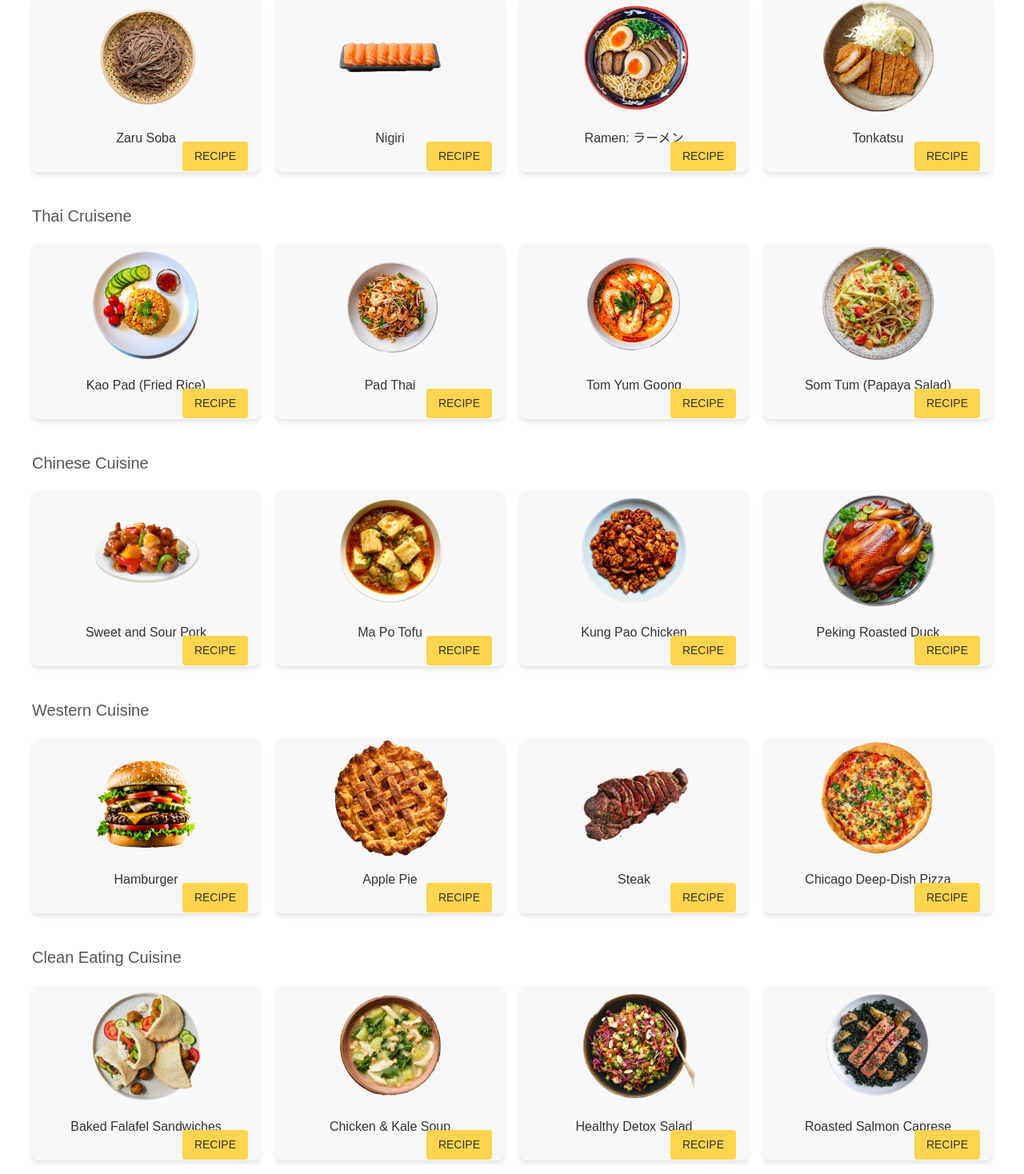
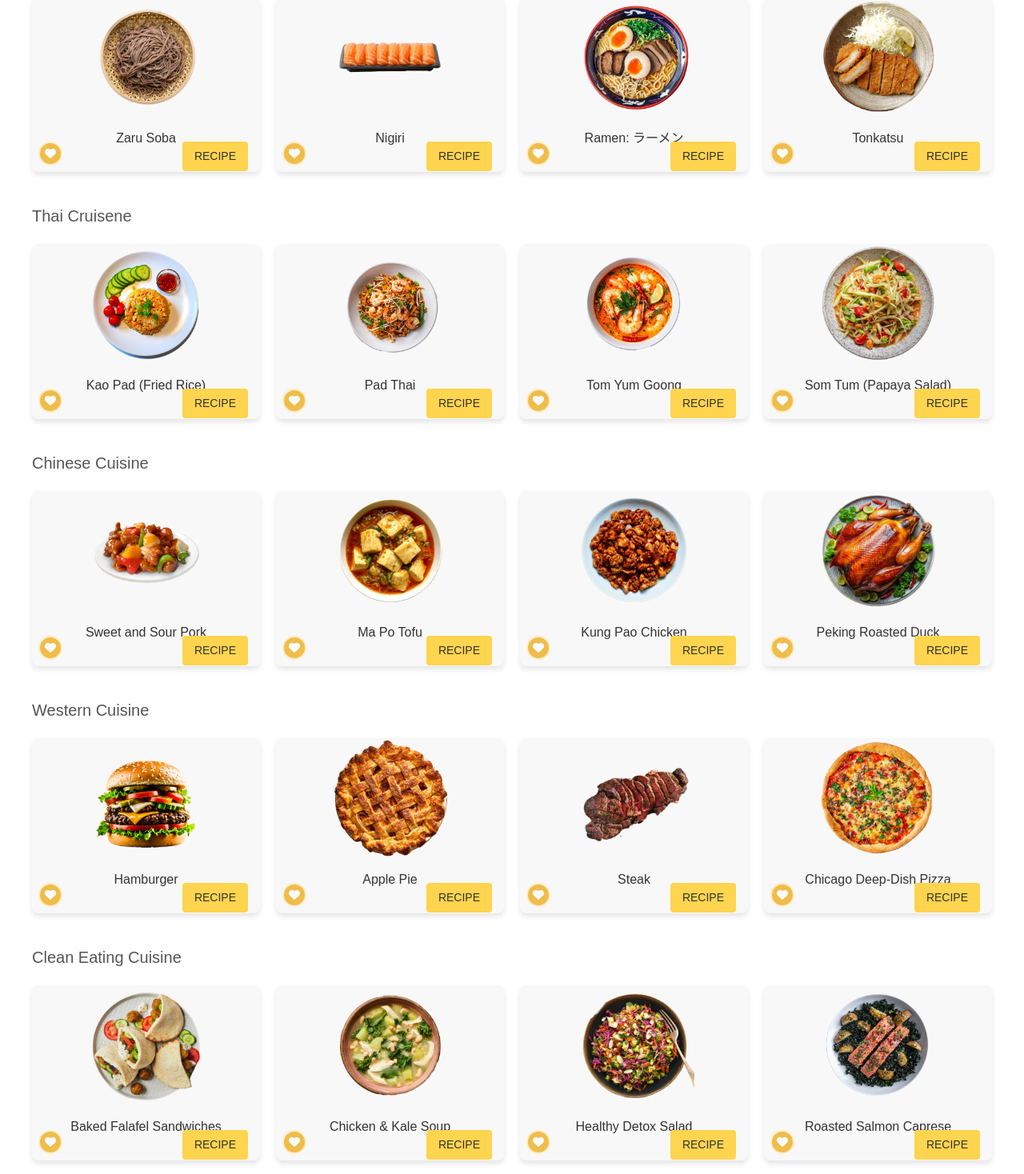
Before and after one commit to pskjksr/food, a Next.js app: page / in a window 1280 px wide. Shown: the part 931-2399 px from the top of the page at 80% size. Built offline with nearby package versions, Linux system fonts and the light colour scheme.

Commit message:
ปุ่ม RECIPE อยู่ในลิงก์

```diff
--- a/app/components/ChineseRecipes.jsx
+++ b/app/components/ChineseRecipes.jsx
@@ -12,25 +12,33 @@ export default function ChineseRecipes() {
     <div className="recipe-grid">
             {/* <!-- Card 3 --> */}
             {ChineseRecipes.map((item) => (
-              <Link href={`/RecipeDescription/${item.slug}`} key={item.id}>
-                <div className="recipe-card">
+              <div className="recipe-card relative" key={item.id}>
+              {/* รูปภาพ */}
               <div className="flex justify-center">
                 <img
                   src={`/${item.image}`}
                   alt={item.title}
                   style={{
-                        width: "150px",
-                        height: "150px",
-                        objectFit: "cover",
+                    width: '150px',
+                    height: '150px',
+                    objectFit: 'cover',
                   }}
                 />
               </div>
-                  <div className="card-content">
+              {/* เนื้อหาในการ์ด */}
+              <div className="card-content text-center">
                 <h3>{item.title}</h3>
-                    <button>RECIPE</button>
+                {/* ปุ่ม RECIPE อยู่ในลิงก์ */}
+                <Link href={`/RecipeDescription/${item.slug}`}>
+                  <button>
+                    RECIPE
+                  </button>
+                </Link>
               </div>
+              {/* หัวใจในตำแหน่งที่ถูกต้อง */}
+              <i className="fa-solid fa-heart absolute bottom-2 left-2 border-2 text-sm border-[#FFECC1] bg-[#EFBD4C] text-[#fbfbfb] hover:text-[#FFB100] hover:bg-[#FFECC1] hover:border-[#EFBD4C] active:bg-[#F8F8F8] rounded-full p-1.5 cursor-pointer"></i>
             </div>
-              </Link>
+
           ))}
         </div>
 
--- a/app/components/CleanEatingRecipes.jsx
+++ b/app/components/CleanEatingRecipes.jsx
@@ -12,25 +12,33 @@ export default function CleanEatingRecipes() {
     <div className="recipe-grid">
     {/* <!-- Card 5 --> */}
     {CleanEatingRecipes.map((item) => (
-      <Link href={`/RecipeDescription/${item.slug}`} key={item.id}>
-        <div className="recipe-card">
+      <div className="recipe-card relative" key={item.id}>
+      {/* รูปภาพ */}
       <div className="flex justify-center">
         <img
           src={`/${item.image}`}
           alt={item.title}
           style={{
-                width: "150px",
-                height: "150px",
-                objectFit: "cover",
+            width: '150px',
+            height: '150px',
+            objectFit: 'cover',
           }}
         />
       </div>
-          <div className="card-content">
+      {/* เนื้อหาในการ์ด */}
+      <div className="card-content text-center">
         <h3>{item.title}</h3>
-            <button>RECIPE</button>
+        {/* ปุ่ม RECIPE อยู่ในลิงก์ */}
+        <Link href={`/RecipeDescription/${item.slug}`}>
+          <button>
+            RECIPE
+          </button>
+        </Link>
       </div>
+      {/* หัวใจในตำแหน่งที่ถูกต้อง */}
+      <i className="fa-solid fa-heart absolute bottom-2 left-2 border-2 text-sm border-[#FFECC1] bg-[#EFBD4C] text-[#fbfbfb] hover:text-[#FFB100] hover:bg-[#FFECC1] hover:border-[#EFBD4C] active:bg-[#F8F8F8] rounded-full p-1.5 cursor-pointer"></i>
     </div>
-      </Link>
+
   ))}
 </div>
 
--- a/app/components/WesternRecipes.jsx
+++ b/app/components/WesternRecipes.jsx
@@ -12,25 +12,33 @@ export default function WesternRecipes() {
     <div className="recipe-grid">
     {/* <!-- Card 4 --> */}
     {WesternRecipes.map((item) => (
-      <Link href={`/RecipeDescription/${item.slug}`} key={item.id}>
-        <div className="recipe-card">
+      <div className="recipe-card relative" key={item.id}>
+      {/* รูปภาพ */}
       <div className="flex justify-center">
         <img
           src={`/${item.image}`}
           alt={item.title}
           style={{
-                width: "150px",
-                height: "150px",
-                objectFit: "cover",
+            width: '150px',
+            height: '150px',
+            objectFit: 'cover',
           }}
         />
       </div>
-          <div className="card-content">
+      {/* เนื้อหาในการ์ด */}
+      <div className="card-content text-center">
         <h3>{item.title}</h3>
-            <button>RECIPE</button>
+        {/* ปุ่ม RECIPE อยู่ในลิงก์ */}
+        <Link href={`/RecipeDescription/${item.slug}`}>
+          <button>
+            RECIPE
+          </button>
+        </Link>
       </div>
+      {/* หัวใจในตำแหน่งที่ถูกต้อง */}
+      <i className="fa-solid fa-heart absolute bottom-2 left-2 border-2 text-sm border-[#FFECC1] bg-[#EFBD4C] text-[#fbfbfb] hover:text-[#FFB100] hover:bg-[#FFECC1] hover:border-[#EFBD4C] active:bg-[#F8F8F8] rounded-full p-1.5 cursor-pointer"></i>
     </div>
-      </Link>
+
   ))}
 </div>
 
--- a/app/components/japaneseRecipes.jsx
+++ b/app/components/japaneseRecipes.jsx
@@ -1,38 +1,46 @@
-import React from 'react'
+import React from 'react';
 import data from '../data.js';
 import Link from 'next/link';
 
 export default function japaneseRecipes() {
 
-    const japaneseRecipes = data.filter((item) => item.category === "Japanese");
+  const japaneseRecipes = data.filter((item) => item.category === 'Japanese');
 
   return (
 
 
     <div className="recipe-grid">
-    {/* <!-- Card 1 --> */}
-    {japaneseRecipes.map((item) => (
-      <Link href={`/RecipeDescription/${item.slug}`} key={item.id}>
-        <div className="recipe-card">
+      {/* <!-- Card 1 --> */}
+      {japaneseRecipes.map((item) => (
+        <div className="recipe-card relative" key={item.id}>
+          {/* รูปภาพ */}
           <div className="flex justify-center">
             <img
               src={`/${item.image}`}
               alt={item.title}
               style={{
-                width: "150px",
-                height: "150px",
-                objectFit: "cover",
+                width: '150px',
+                height: '150px',
+                objectFit: 'cover',
               }}
             />
           </div>
-          <div className="card-content">
+          {/* เนื้อหาในการ์ด */}
+          <div className="card-content text-center">
             <h3>{item.title}</h3>
-            <button>RECIPE</button>
+            {/* ปุ่ม RECIPE อยู่ในลิงก์ */}
+            <Link href={`/RecipeDescription/${item.slug}`}>
+              <button>
+                RECIPE
+              </button>
+            </Link>
           </div>
+          {/* หัวใจในตำแหน่งที่ถูกต้อง */}
+          <i className="fa-solid fa-heart absolute bottom-2 left-2 border-2 text-sm border-[#FFECC1] bg-[#EFBD4C] text-[#fbfbfb] hover:text-[#FFB100] hover:bg-[#FFECC1] hover:border-[#EFBD4C] active:bg-[#F8F8F8] rounded-full p-1.5 cursor-pointer"></i>
         </div>
-      </Link>
-    ))}
-  </div>
+
+      ))}
+    </div>
 
 
   );
--- a/app/components/thaiRecipes.jsx
+++ b/app/components/thaiRecipes.jsx
@@ -12,25 +12,33 @@ export default function thaiRecipes() {
           <div className="recipe-grid">
             {/* <!-- Card 2 --> */}
             {thaiRecipes.map((item) => (
-              <Link href={`/RecipeDescription/${item.slug}`} key={item.id}>
-                <div className="recipe-card">
+              <div className="recipe-card relative" key={item.id}>
+              {/* รูปภาพ */}
               <div className="flex justify-center">
                 <img
                   src={`/${item.image}`}
                   alt={item.title}
                   style={{
-                        width: "150px",
-                        height: "150px",
-                        objectFit: "cover",
+                    width: '150px',
+                    height: '150px',
+                    objectFit: 'cover',
                   }}
                 />
               </div>
-                  <div className="card-content">
+              {/* เนื้อหาในการ์ด */}
+              <div className="card-content text-center">
                 <h3>{item.title}</h3>
-                    <button>RECIPE</button>
+                {/* ปุ่ม RECIPE อยู่ในลิงก์ */}
+                <Link href={`/RecipeDescription/${item.slug}`}>
+                  <button>
+                    RECIPE
+                  </button>
+                </Link>
               </div>
+              {/* หัวใจในตำแหน่งที่ถูกต้อง */}
+              <i className="fa-solid fa-heart absolute bottom-2 left-2 border-2 text-sm border-[#FFECC1] bg-[#EFBD4C] text-[#fbfbfb] hover:text-[#FFB100] hover:bg-[#FFECC1] hover:border-[#EFBD4C] active:bg-[#F8F8F8] rounded-full p-1.5 cursor-pointer"></i>
             </div>
-              </Link>
+
           ))}
         </div>
 
```
Lines whose indentation alone changed are shown as unchanged.
